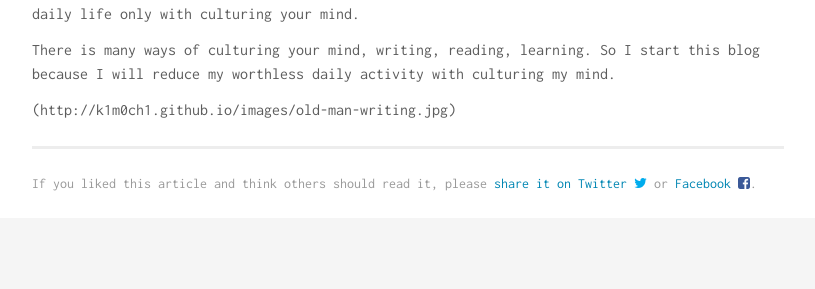
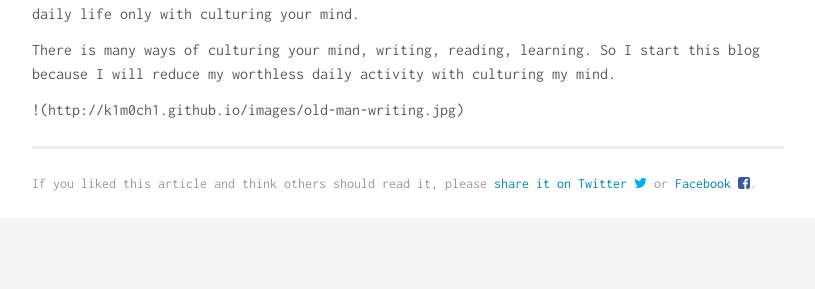
Before and after one commit to k1m0ch1/k1m0ch1.github.io, a Jekyll site: the page built from _posts/2016-12-04-Hello-World.md, in a window 1280 px wide. Shown: the part 301-590 px from the top of the page, without its empty margins (232-1047 px from the left). Built offline with Jekyll 4.4.1, drawn with Linux system fonts in a browser that asks for light colours; comment, search, counter and statistics services are not loaded.

```diff
--- a/_posts/2016-12-04-Hello-World.md
+++ b/_posts/2016-12-04-Hello-World.md
@@ -9,4 +9,4 @@ When epicurus said about the three way of happines about to _culture_ mind rathe
 
 There is many ways of culturing your mind, writing, reading, learning. So I start this blog because I will reduce my worthless daily activity with culturing my mind.
 
-(http://k1m0ch1.github.io/images/old-man-writing.jpg)
+!(http://k1m0ch1.github.io/images/old-man-writing.jpg)
```
